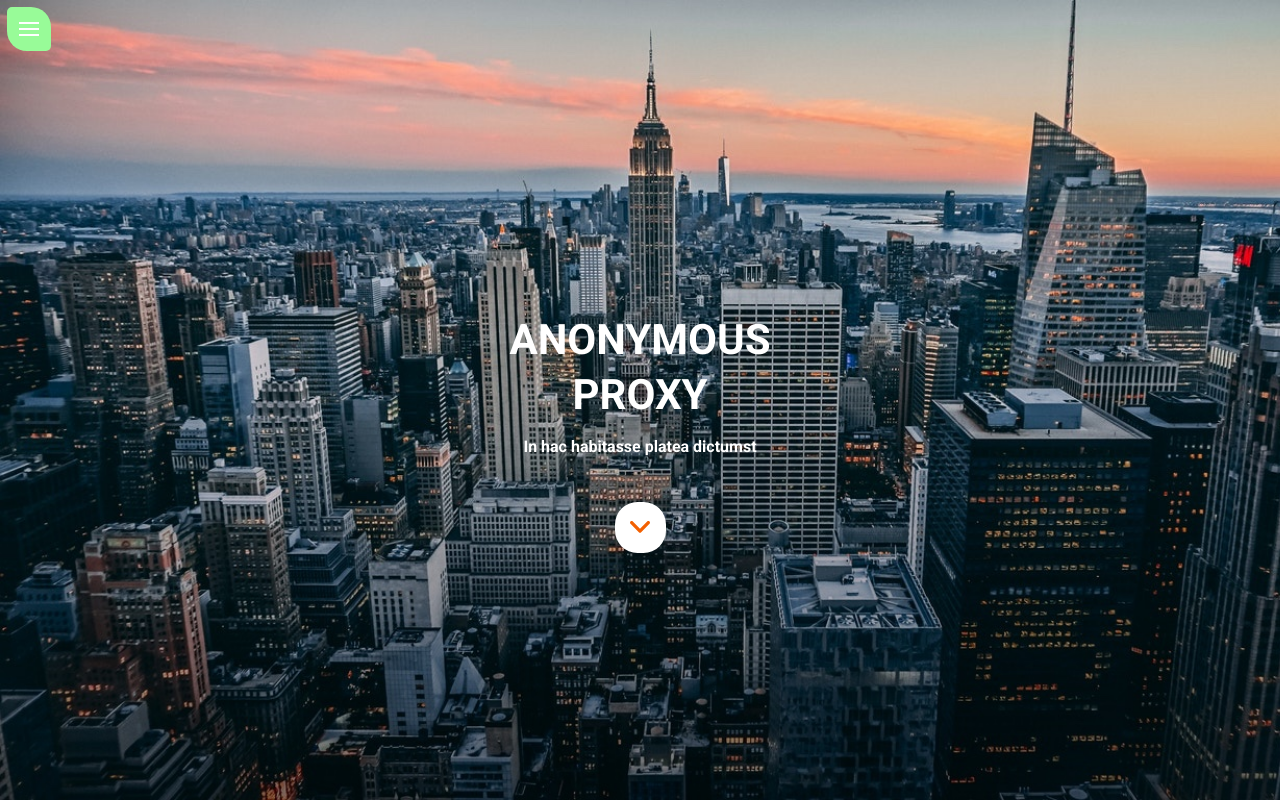
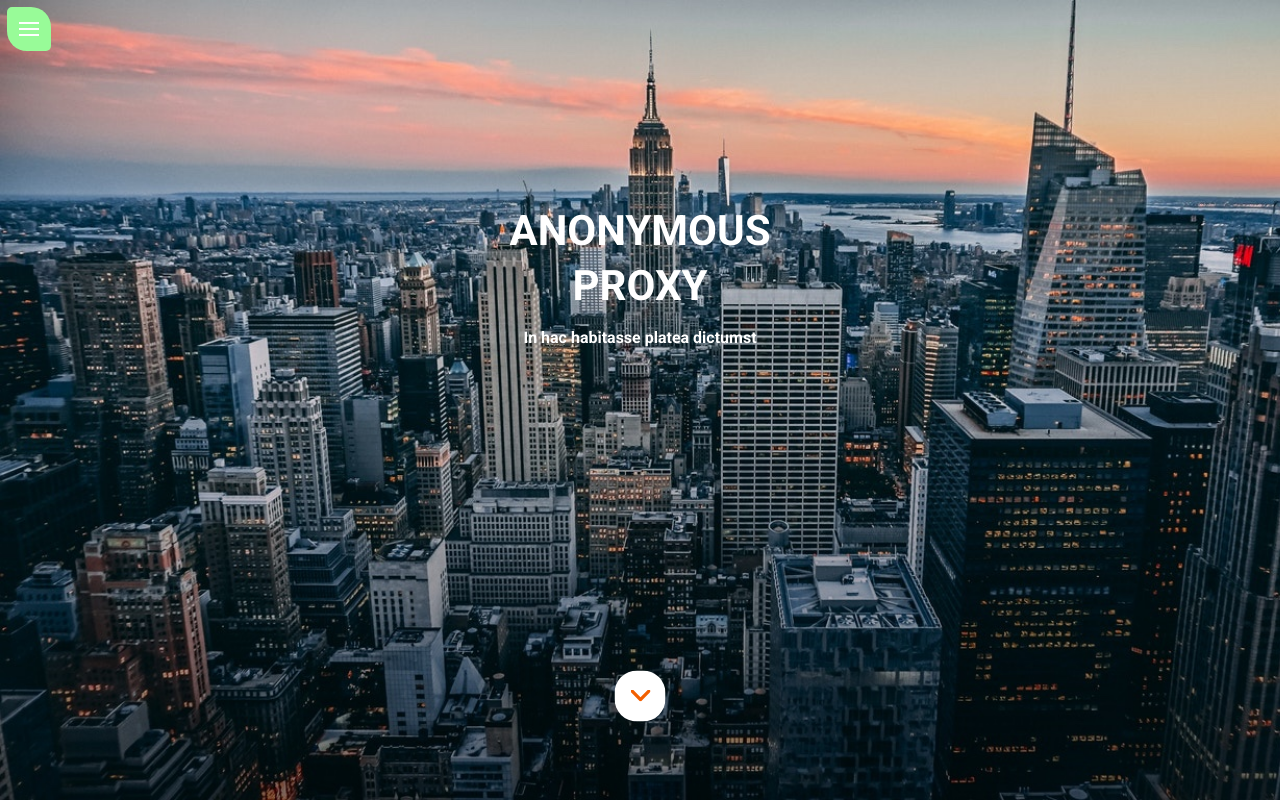
Before and after one commit to palomaviolin/html-css__exercise-1__women-in-tech, a website: page docs/index.html in a window 1280 px wide. Shown: the top 802 px of the page. Drawn offline with Linux system fonts and the light colour scheme.

Commit message:
Center main-title-box

```diff
--- a/_src/assets/scss/components/_buttons.scss
+++ b/_src/assets/scss/components/_buttons.scss
@@ -86,6 +86,10 @@
 
 .btn_down_arrow {
   cursor: pointer;
+  position: absolute;
+  left: 50%;
+  bottom: 53px;
+  transform: translate(-50%, -50%);
   display: flex;
   justify-content: center;
   align-items: center;
--- a/_src/assets/scss/main.scss
+++ b/_src/assets/scss/main.scss
@@ -23,7 +23,11 @@ body {
 }
 
 .main_titles_box {
-  margin-top: 284px;
+  position: absolute;
+  top: 50%;
+  left: 50%;
+  transform: translate(-50%, -50%);
+  top: 284px;
 }
 
 .section_1 {
```
Also changed, not shown: _src/assets/scss/core/_mediaqueries.scss (line endings or trailing spaces), docs/assets/css/main.css.
